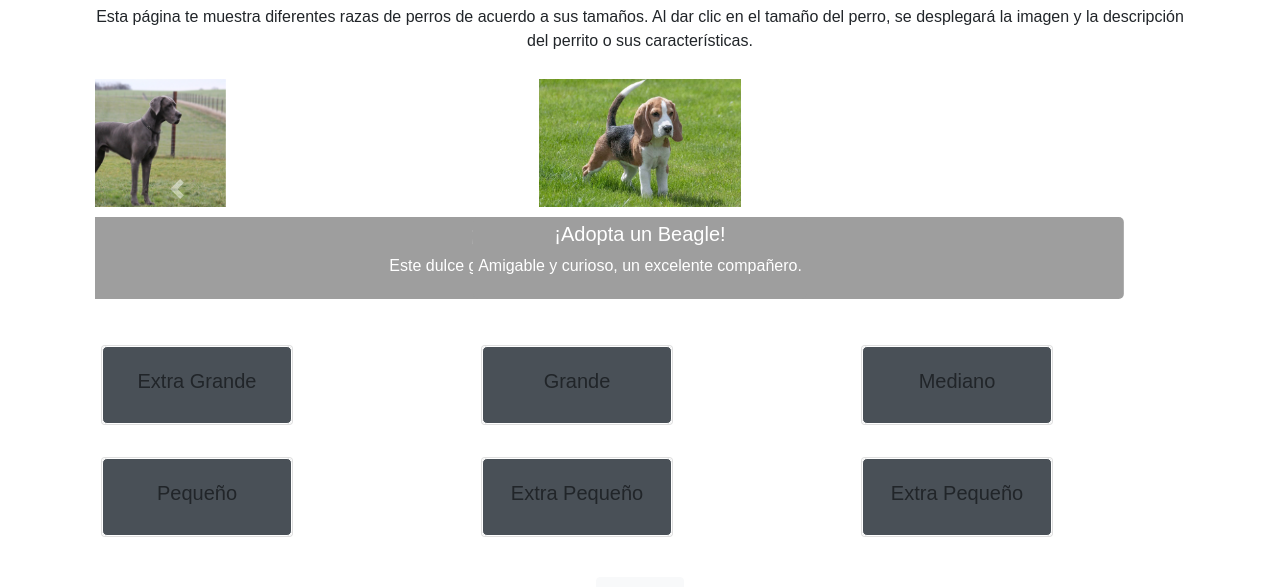
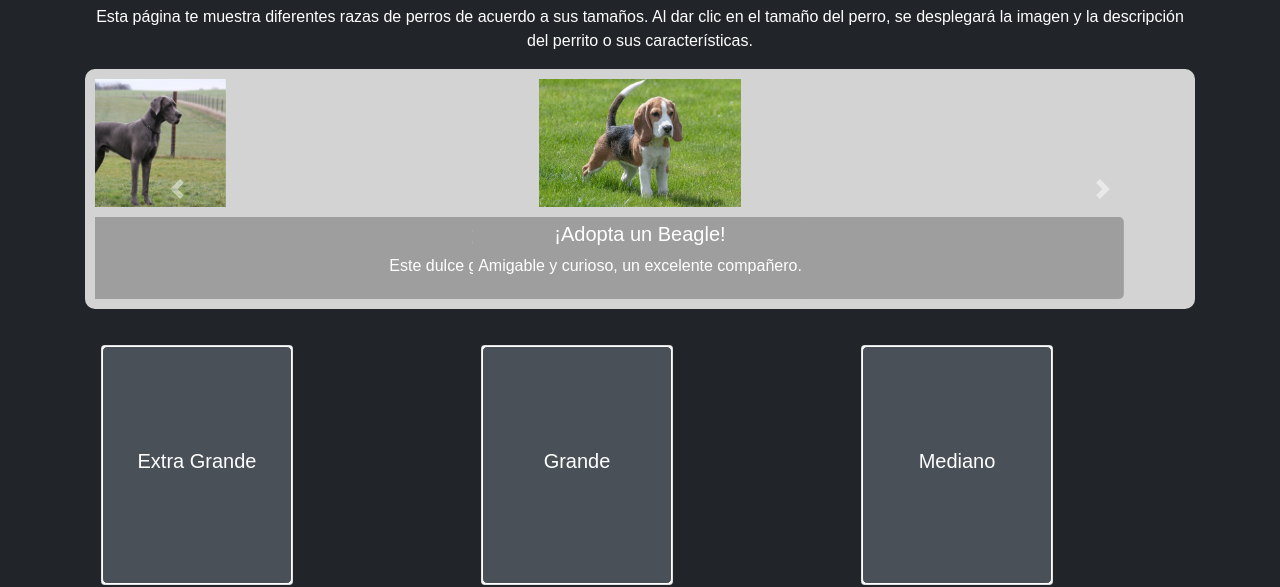
Before and after one commit to 3duard89/lab-Refactorizado, a plain HTML site: page index.html in a window 1280 px wide. Shown: the part 217-804 px from the top of the page. Drawn offline with nearby package versions, Linux system fonts and the light colour scheme.

Commit message:
ajustes de color y cards

```diff
--- a/index.html
+++ b/index.html
@@ -8,7 +8,10 @@
   <link rel="stylesheet" href="https://stackpath.bootstrapcdn.com/bootstrap/4.5.2/css/bootstrap.min.css">
   <link rel="stylesheet" href="style.css">
   <style>
-
+    body {
+      background-color: #212529;
+      color: white;
+    }
     .carousel-container {
       background-color: rgba(255, 255, 255, 0.8); /* Fondo traslúcido */
       border-radius: 10px;
@@ -36,7 +39,7 @@
     }
     .card {
       width: 12rem; /* Ancho de 12 cm */
-      height: 5rem; /* Alto de 5 cm */
+      height: 15rem; /* Alto de 5 cm */
       margin: 1rem;
       perspective: 1000px;
     }
@@ -69,7 +72,7 @@
     }
     .card img {
       max-width: 100%;
-      max-height: 60%; /* Ajuste de altura para la imagen */
+      max-height: 50%; /* Ajuste de altura para la imagen */
       object-fit: cover;
     }
     .card:hover .card-inner {
--- a/sobreNosotros.css
+++ b/sobreNosotros.css
@@ -1,8 +1,8 @@
 /* Estilos para modo oscuro */
-body {
+/* body {
   background-color: #121212;
   color: #e0e0e0;
-}
+} */
 
 .SobreNosotros {
   max-width: 800px;
```
Also changed, not shown: sobreNosotros.html (+1 -1 lines).
